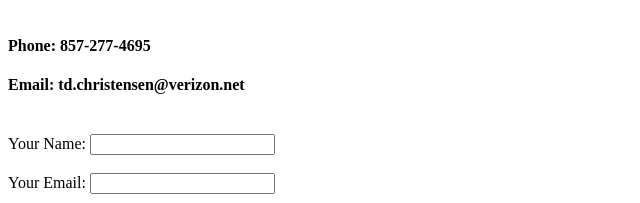
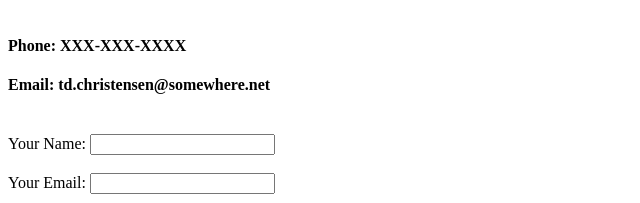
Before and after one commit to tchristensen167/test, a plain HTML site: page contact_info.html in a window 1280 px wide. Shown: the part 154-357 px from the top of the page, 0-640 px from the left. Drawn offline with Linux system fonts and the light colour scheme.

Commit message:
Update contact_info.html

```diff
--- a/contact_info.html
+++ b/contact_info.html
@@ -14,8 +14,8 @@
       <text>Hanover, <M>  <br></M>A 02339</text>
     <br>
     <br>
-    <h4>Phone: 857-277-4695</h4>
-    <h4>Email: td.christensen@verizon.net</h4>
+    <h4>Phone: XXX-XXX-XXXX</h4>
+    <h4>Email: td.christensen@somewhere.net</h4>
 <br />
     <form action="mailto:td.christensen@verizon.net" method="post" enctype="text/plain">
       <label>Your Name:</label>
```
